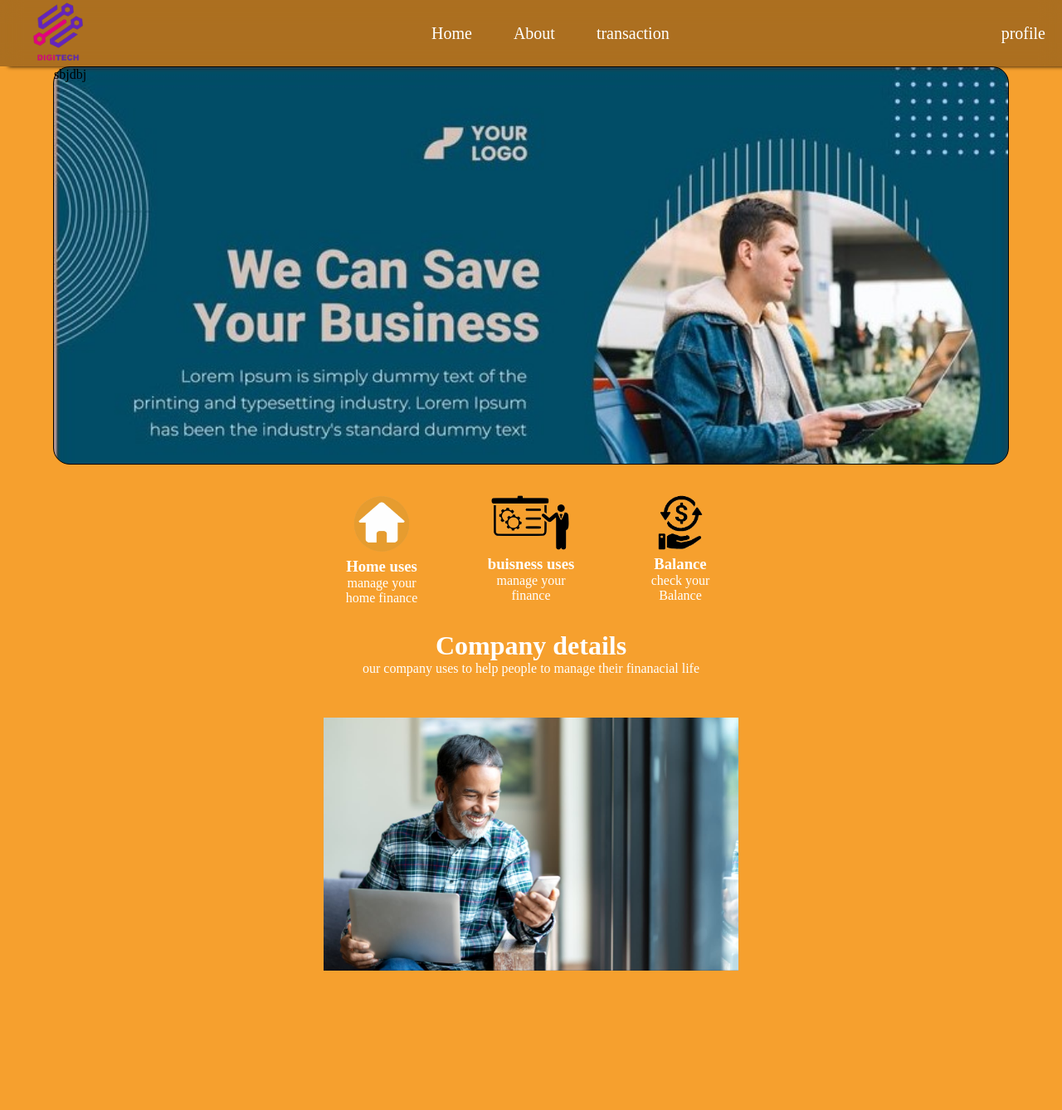
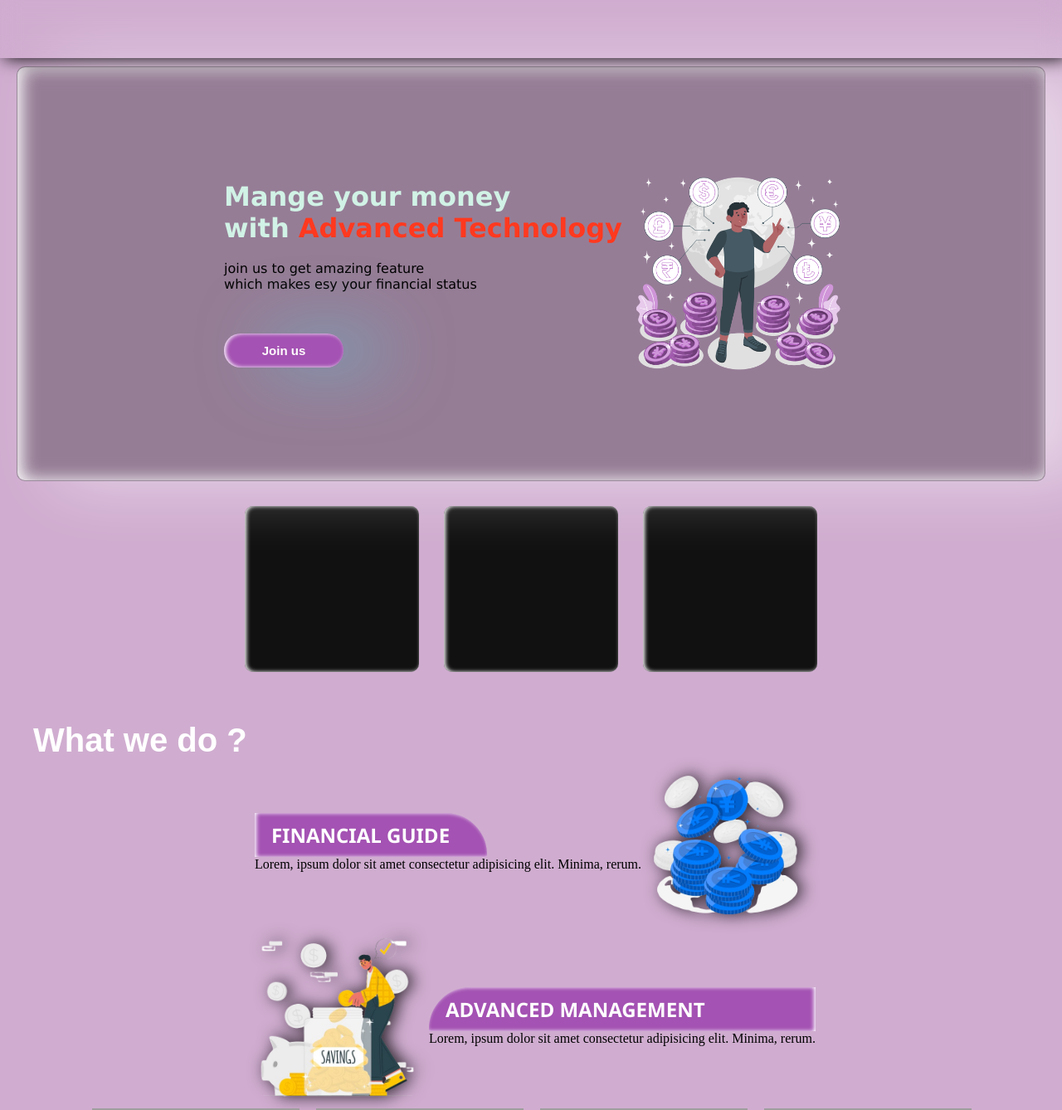
Before and after one commit to srijaray/ClashDevs_Mind_Install, a plain HTML site: page index.html in a window 1280 px wide. Shown: the top 1338 px of the page at 83% size. Before the commit the page ends 1170 px from the top, so only its background shows below. Drawn offline with nearby package versions, Linux system fonts and the light colour scheme; grey boxes are pictures that could not be loaded.

Commit message:
add new initial

```diff
--- a/index.html
+++ b/index.html
@@ -6,6 +6,9 @@
     <title>Document</title>
 
     <link rel="stylesheet" href="style.css">
+
+    <link rel="stylesheet" href="https://cdnjs.cloudflare.com/ajax/libs/remixicon/4.2.0/remixicon.css">
+
 </head>
 <body>
     <header class="header">
@@ -14,81 +17,96 @@
 
         </div>
 
-        <nav class="main-nav container">
-            <a href="#home" class="logo">
-                <img src="WhatsApp_Image_2024-04-08_at_16.33.19_efde6919-removebg-preview.png" alt="#" width="100px">
-            </a>
+        <nav class="main__nav">
 
-            <div class="nav-menu">
-                <ul class="list-menu">
-                    <li class="list-item">
-                        <a href="#home">Home</a>
-                    </li>
-
-
-                    <li class="list-item">
-                        <a href="#home">About</a>
-                    </li>
-
-
-                    <li class="list-item">
-                        <a href="transactions/indextr.html">transaction</a>
-                    </li>
-                </ul>
-
-            </div>
-
-            <div class="nav-actions">
-                <a href="#profile" class="profile">profile</a>
-
-            </div>
         </nav>
-
     </header>
 
-    <div class="main">
+    <main>
+        <div class="container">
+
             <div class="banner">
-            sbjdbj
+                <div class="ban-title">
+                    <h1>Mange your money <br> with <span>Advanced Technology</span></h1>
+                    <p>join us to get amazing feature <br> which makes esy your financial status</p>
+                    <button class="join"> Join us </button>
+                </div>
+                <div class="ban-img">
+                    <img src="images/banner-1.png" alt="" width="260px">
                 </div>
             </div>
 
-    <div class="option-list">
-        <div class="options">
-            <img src="home.png" alt=""width="70px">
-            <h3>Home uses</h3>
-            <p>manage your home finance</p>
+            <div class="block">
+                <div class="statement"></div>
+                <div class="statement"></div>
+                <div class="statement"></div>
             </div>
 
-        <div class="options">
-            <img src="buisness.png" alt=""width="100px">
-            <h3>buisness uses</h3>
-            <p>manage your finance</p>
+            <div class="about__section container">
+                <h1>What we do <span>?</span></h1>
+                <div class="financial-section">
+                    <div class="financial-text">
+                        <h2>
+                            FINANCIAL GUIDE
+                        </h2>
+                        <p>Lorem, ipsum dolor sit amet consectetur adipisicing elit. Minima, rerum.</p>
+                    </div>
+                    <div class="financial-image">
+                        <img src="images/coin.png" alt="" width="200px">
+                    </div>
                 </div>
 
+                <div class="management-section">
+                    <div class="management-image">
+                        <img src="images/savings.png" alt="" width="220px">
+                    </div>
+                    <div class="management-text">
+                        <h2>
+                            ADVANCED MANAGEMENT
+                        </h2>
+                        <p>Lorem, ipsum dolor sit amet consectetur adipisicing elit. Minima, rerum.</p>
+                    </div>
+                </div>
+            </div>
 
-        <div class="options">
-            <img src="salary.png" alt=""width="70px">
-            <h3>Balance</h3>
-            <p>check your Balance</p>
+            <div class="review__section">
+                <div class="review one">
+                    <img src="images/review.png" alt="" width="250px">
+                    <div class="review-text">
+                        <h3>Jenifer</h3>
+                        <p>Lorem ipsum dolor sit amet consectetur adipisicing elit. Molestiae eligendi eveniet numquam harum reprehenderit magni nemo magnam corrupti laboriosam sapiente!</p>
+                    </div>
+                </div>
+
+                <div class="review one">
+                    <img src="images/review2.png" alt="" width="250px">
+                    <div class="review-text">
+                        <h3>David</h3>
+                        <p>Lorem ipsum dolor sit amet consectetur adipisicing elit. Molestiae eligendi eveniet numquam harum reprehenderit magni nemo magnam corrupti laboriosam sapiente!</p>
+                    </div>
+                </div>
+
+                <div class="review one">
+                    <img src="images/review3.png" alt="" width="250px">
+                    <div class="review-text">
+                        <h3>Kaley</h3>
+                        <p>Lorem ipsum dolor sit amet consectetur adipisicing elit. Molestiae eligendi eveniet numquam harum reprehenderit magni nemo magnam corrupti laboriosam sapiente!</p>
+                    </div>
+                </div>
+
+                <div class="review one">
+                    <img src="images/review4.png" alt="" width="250px">
+                    <div class="review-text">
+                        <h3>Edward</h3>
+                        <p>Lorem ipsum dolor sit amet consectetur adipisicing elit. Molestiae eligendi eveniet numquam harum reprehenderit magni nemo magnam corrupti laboriosam sapiente!</p>
+                    </div>
                 </div>
 
             </div>
 
-
-    <div class="about">
-        <h1 class="about">
-            Company details
-        </h1>
-        <p>our company uses to help people to manage their finanacial life</p>
-    </div>
-
-    <div class="responses">
-        <img src="hasi.jpg" alt="" width="500px">
+            <!-- //footer -->
 
         </div>
-    <div class="about">
-
-    </div>
-
+    </main>
 </body>
 </html>
--- a/style.css
+++ b/style.css
@@ -1,112 +1,203 @@
 *{
+    padding: 0;
     margin: 0;
-    padding: 0;
     box-sizing: border-box;
 }
 
 body{
+    width: 100%;
     height: 100%;
-    width: 100%;
-    background: #f59210de;
-    /* display: flex; */
+    background: scroll;
+    background-color: rgb(208, 173, 208);
+}
+.container{
+    padding: 10px 20px;
 }
 
-.container{
-    padding: 10px 20px;
+ul{
+    list-style: none;
 }
 
 a{
     text-decoration: none;
 }
 
-ul{
-    list-style: none;
+img{
+    display: block;
+    background-size: 100%;
 }
 
-.header{
+header{
     position: sticky;
     top: 0;
-    width: 100%;
+    height: 70px;
+    background: transparent;
+    /* opacity: 0.5; */
+    z-index: 100;
+    backdrop-filter: blur(12px);
+    box-shadow: 5px 0 20px #000;
+
+}
+
+main{
+    align-items: center;
+    justify-content: center;
+    z-index: 10;
+}
+
+.banner{
+    height: 500px;
+    border: 1px solid #a4a4a45c;
+    display: flex;
+    align-items: center;
+    justify-content: center;
+    background: rgb(17, 17, 17,0.3);
+    border-radius: 10px;
+    backdrop-filter: blur(12px);
+    box-shadow: inset 5px 0 20px #fff,
+                /* inset 15px 0 50px rgb(0, 0, 0,0.5), */
+                50px 0 80px rgba(255,255,255,0.5);
+}
+
+.ban-title{
     display: flex;
     flex-direction: column;
+    font-family: 'Lucida Sans', 'Lucida Sans Regular', 'Lucida Grande', 'Lucida Sans Unicode', Geneva, Verdana, sans-serif;
+    padding: 0 10px;
+    gap: 20px;
 }
 
-.main-nav{
-    height: 80px;
-    display: flex;
-    align-items: center;
-    justify-content: space-between;
-    & a{
-        color: #fff;
-        font-size: 20px;
-        font-weight: 500;
+.join{
+    margin-top: 30px;
+    width: 30%;
+    padding: 12px 0;
+    border: none;
+    border-radius: 20px;
+    font-size: 15px;
+    color: #fffdfd;
+    font-weight: bold;
+    background: #a452b3;
+    backdrop-filter: blur(32px);
+    box-shadow: inset 2px 0 5px #fff,
+                /* inset 15px 0 50px rgba(255, 248, 248, 0.5), */
+                /* 50px 0 -20px #0cccf7, */
+                50px 0 80px rgba(79, 206, 229, 0.5);
+}
+
+.ban-title h1{
+    color: rgba(211, 248, 233, 0.953);
+    & span{
+        color: #ff391f;
+        font-size: 32px;
     }
 }
 
-.list-menu{
+.block{
+    margin-top: 30px;
     display: flex;
+    gap: 30px;
+    align-items: center;
+    justify-content: center;
+}
+
+.statement{
+    height: 200px;
+    width: 210px;
+    /* border: 1px solid; */
+    background: #111;
+    border-radius: 10px;
+    box-shadow: inset 2px 0 5px #fff;
+
+}
+
+.about__section{
+    margin-top: 50px;
+    display: flex;
+    flex-direction: column;
+    /* align-items: center; */
+    /* justify-content: center; */
+    & h1{
+        font-family:  sans-serif;
+        color: white;
+        font-size: 40px;
+    }
+}
+
+.financial-section{
+    display: flex;
+    align-items: center;
+    justify-content: center;
+}
+
+.financial-section h2{
+    font-family: 'Segoe UI', Tahoma, Geneva, Verdana, sans-serif;
+    width: 60%;
+    border-top-right-radius: 50px;
+    padding: 10px 20px;
+    background-color: #a452b3;
+    box-shadow: inset 2px 0 5px #fff;
+    color: #fff;
+}
+.management-image img,
+.financial-image img{
+    transition: 1s ease;
+    transition-delay: 1s;
+    filter: drop-shadow(5px 0 10px rgba(0,0,0,.8));
+}
+
+.management-section{
+    display: flex;
+    align-items: center;
+    justify-content: center;
+}
+
+.management-section h2{
+    font-family: 'Segoe UI', Tahoma, Geneva, Verdana, sans-serif;
+    width: 100%;
+    border-top-left-radius: 50px;
+    padding: 10px 20px;
+    background-color: #a452b3;
+    box-shadow: inset -2px 0 5px #fff;
+    color: #fff;
+    /* transform: translateY(-10px) */
+}
+
+.review__section{
+    display: flex;
+    margin-top: 50px;
+    flex-wrap:wrap;
+    align-items: center;
+    justify-content: center;
     gap: 50px;
 }
 
-.main-nav{
-    background: rgba(0,0,0,.3);
-    box-shadow: 10px 0 5px #000;
-    backdrop-filter: blur(12px);
+.review{
+    height: 300px;
+    width: 220px;
+    border: 1px solid;
+    background: rgba( 255, 255, 255, 0.25 );
+    box-shadow: inset 5px 0 10px #fff,
+            0 8px 32px 0 rgba( 31, 38, 135, 0.37 );
+    backdrop-filter: blur( 1px );
+    -webkit-backdrop-filter: blur( 4px );
+    border-radius: 10px;
+    border: 1px solid rgba( 255, 255, 255, 0.18 );
+    transition: .4s ease-out;
 }
 
-.banner{
-    height: 60vh;
-    width: 90vw;
-    /* position: relative; */
-    border: 1px solid;
-    margin: auto;
-    background-image: url(WhatsApp\ Image\ 2024-04-08\ at\ 16.23.40_f5bb6df9.jpg);
-    background-repeat: no-repeat;
-    background-size: cover;
-    border-radius: 20px;
+.review img{
+    position: absolute;
+    top: -60px;
+    left: -15px;
 }
 
-.option-list{
-    width: 100%;
-    /* border: 1px solid ; */
-    height: 200px;
-    display: flex;
-    align-items: center;
-    justify-content: center;
-    gap: 30px;
+.review-text{
+    font-family: 'Gill Sans', 'Gill Sans MT', Calibri, 'Trebuchet MS', sans-serif;
+    position: absolute;
+    top: 120px;
+    margin: 0 10px;
 }
 
-.options{
-
-    height: 150px;
-    width: 150px;
-    /* border: 1px solid ; */
-    padding: 10px 20px;
-    color: #fff;
-    text-align: center;
-    cursor: pointer;
+.review:hover{
+    transform: scale(1.02);
 }
-
-
-
-.about{
-    text-align: center;
-    color: white;
-}
-
-.responses{
-
-    margin: 50px 20px 0;
-    display: flex;
-    gap: 50px;
-    /* margin: auto; */
-    align-items: center;
-    justify-content: center;
-    /* margin: auto; */
-}
-
-.people1{
-    height: 150px;
-    width: 250px;
-    border: 1px solid white;
-}
--- a/transactions/style.css
+++ /dev/null
@@ -1,32 +0,0 @@
-*{
-    padding: 0;
-    margin: 0;
-}
-
-body{
-    display: flex;
-    flex-direction: column;
-    gap: 10px;
-}
-.person{
-    height: 100px;
-    width: 100%;
-    background-color: #111;
-    border-radius: 20px;
-
-}
-
-.addnew{
-    margin-left: 20px;
-    width: 200px;
-    background: #514242;
-    height: 100px;
-    border-radius: 20px;
-    text-align: center;
-
-}
-
-.addnew h2{
-    margin-top: 30px;
-    color: #fffafa;
-}
```
Also changed, not shown: transactions/indextr.html (deleted, +0 -24 lines), WhatsApp Image 2024-04-08 at 16.23.40_f5bb6df9.jpg (deleted), WhatsApp_Image_2024-04-08_at_16.33.19_efde6919-removebg-preview.png (deleted), buisness.png (deleted), hasi.jpg (deleted), home.png (deleted), images/banner-1.png (added), images/coin.png (added), images/money.png (added), images/savings.png (added), salary.png (deleted), 5 other files. Lines whose indentation alone changed are shown as unchanged.
